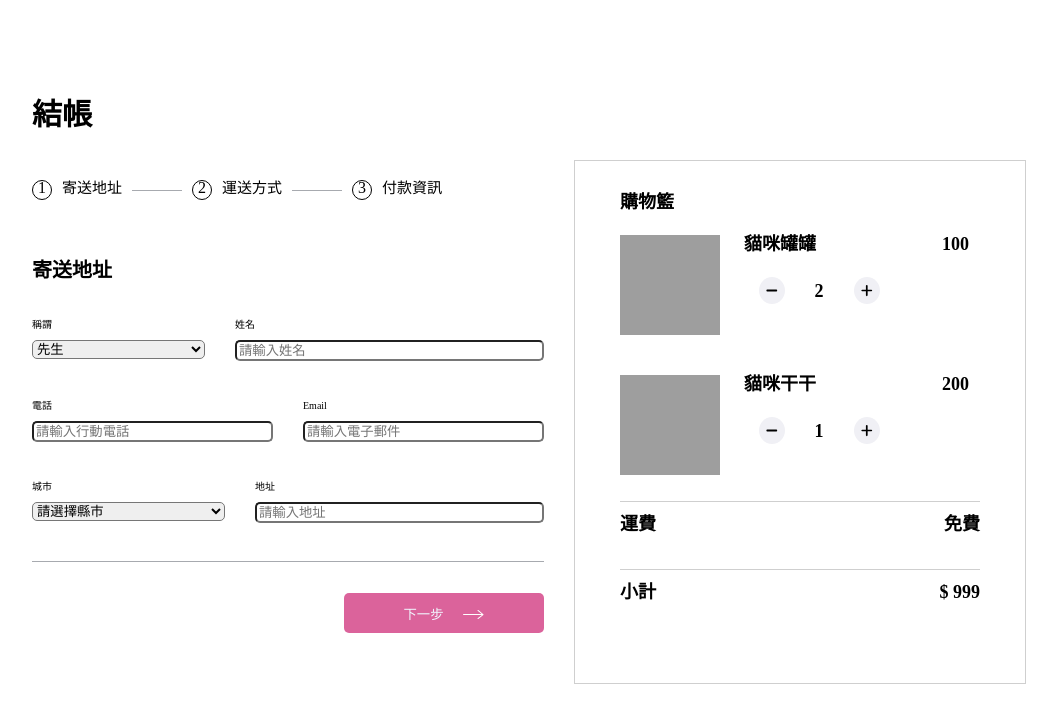
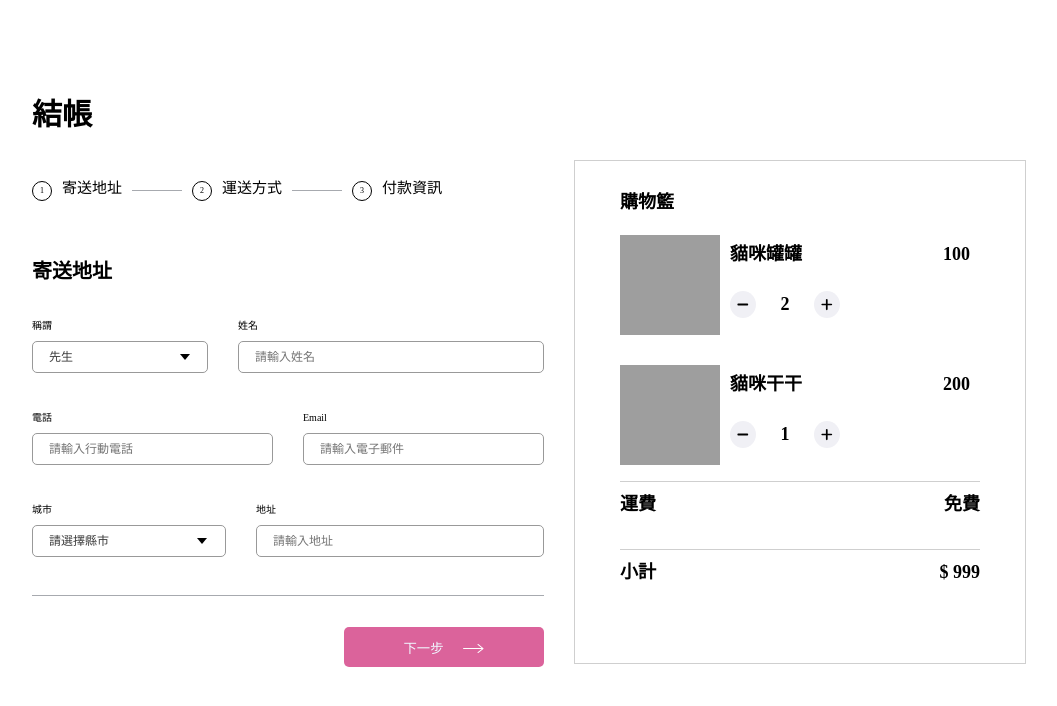
Before and after one commit to KFR1230/alpha-shop, a React (Create React App) app: page / in a window 1280 px wide. Shown: the top 706 px of the page, without its empty margins (96-1153 px from the left). Built offline with nearby package versions, Linux system fonts and the light colour scheme; grey boxes are pictures that could not be loaded.

Commit message:
update input and select scss

```diff
--- a/src/main/cart/Cart.module.scss
+++ b/src/main/cart/Cart.module.scss
@@ -8,6 +8,7 @@
   font-weight: 700;
   padding: 32px 0;
   border: 1px solid #cfcfcf;
+  min-width: 350px;
   .title{
     margin-bottom: 24px;
   }
@@ -22,20 +23,35 @@
     width: 100px;
   }
   .productInfo {
-    display: flex;
-    flex-flow:column wrap;
+    display: grid;
+    grid-template-columns: 1fr 1fr;
+    grid-template-rows: auto;
+    grid-template-areas:
+    "productName price"
+    "control .";
+    width: 100%;
     & .productName,
     .productControlContainer,
     .price {
-      min-width: 128px;
-      padding: 0px 24px 24px 24px;
+      width: 100%;
+      padding: 10px;
+
     }
     & .productControlContainer .productControl{
-      width: 150px;
+
       display: flex;
       align-items: center;
-      justify-content: space-around;
-
+      justify-content: space-between;
+    }
+    .productControlContainer {
+      grid-area: control;
+    }
+    .productName {
+      grid-area: productName;
+    }
+    .price {
+      grid-area: price;
+      text-align: end;
     }
   }
 }
--- a/src/main/progress/step/Step1.module.scss
+++ b/src/main/progress/step/Step1.module.scss
@@ -1,5 +1,4 @@
 .formContainer {
-
   > div{
     display: flex;
     width: 100%;
@@ -13,14 +12,33 @@
   .inputGroup{
     margin: 20px 0 ;
     flex-grow: 1;
-    & input{
-      width: 100%;
-    }
-    & select{
-      width:100%;
-    }
   }
   select,input{
     border-radius: 5px;
+    width: 100%;
+    padding: 8px 16px;
+    font-weight: 400;
+    font-size: 12px;
+    border: 1px solid #999999;
+    background-color: transparent;
+    color: #3c3c3c;
+    cursor: pointer;
+  }
+  select {
+    -webkit-appearance: none;
+  }
+  & .selectContainer {
+    position: relative;
+  }
+  & .selectContainer::after {
+    position: absolute;
+    content: "";
+    top: 50%;
+    right: 10%;
+    transform: translateY(-50%);
+    border-style: solid;
+    border-width: 6px 5px 0px 5px;
+    border-color: #000000 transparent transparent transparent;
+    z-index: -1;
   }
 }
--- a/src/main/register/Register.module.scss
+++ b/src/main/register/Register.module.scss
@@ -29,7 +29,15 @@ section.productContainer{
         height: 20px;
         width: 20px;
         border: 1px solid rgb(0, 0, 0);
+        z-index: -1;
         border-radius: 50%;
+      }
+      .text {
+        display: block;
+        line-height: 20px;
+        height: 20px;
+        width: 20px;
+        font-size: 8px;
       }
       img.cursorPoint {
           position: absolute;
```
